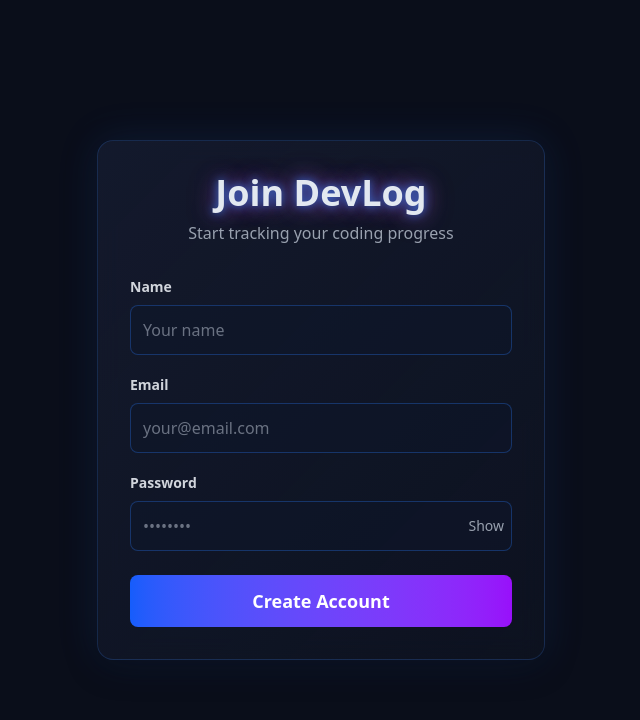
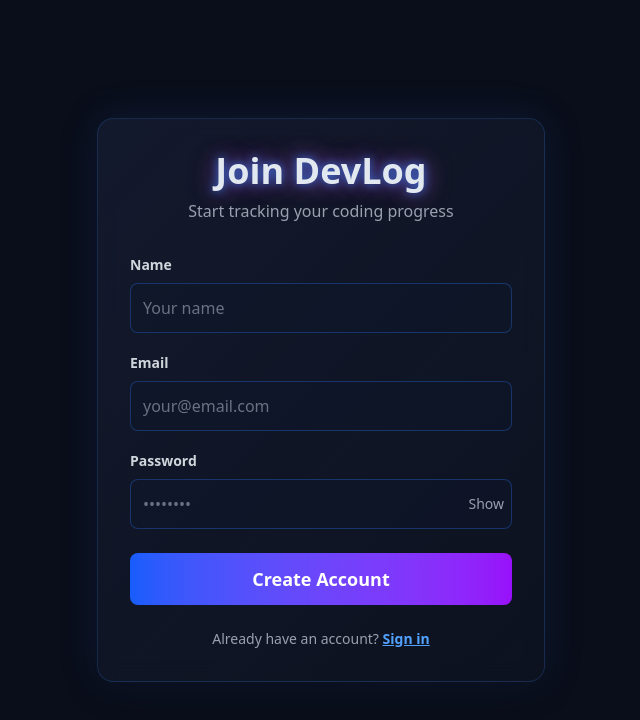
Before and after one commit to polyvexr/DevLog, a React (Vite) app in the folder client/: page /register in a window 1280 px wide. Shown: the top 720 px of the page, without its empty margins (319-959 px from the left). Built offline with nearby package versions, Linux system fonts and the light colour scheme; no server answers.

Commit message:
feat: add login link to registration page for improved user navigation

```diff
--- a/client/src/pages/Register.jsx
+++ b/client/src/pages/Register.jsx
@@ -1,6 +1,6 @@
 import { useState } from "react";
 import api from "../api/axios";
-import { useNavigate } from "react-router-dom";
+import { useNavigate, Link } from "react-router-dom";
 
 export default function Register() {
   const navigate = useNavigate();
@@ -114,6 +114,17 @@
         >
           {loading ? "Creating..." : "Create Account"}
         </button>
+        <div className="mt-6 text-center">
+          <p className="text-sm text-gray-400">
+            Already have an account?{" "}
+            <Link
+              to="/login"
+              className="text-blue-400 hover:text-blue-300 font-semibold underline"
+            >
+              Sign in
+            </Link>
+          </p>
+        </div>
       </form>
     </div>
   );
```
